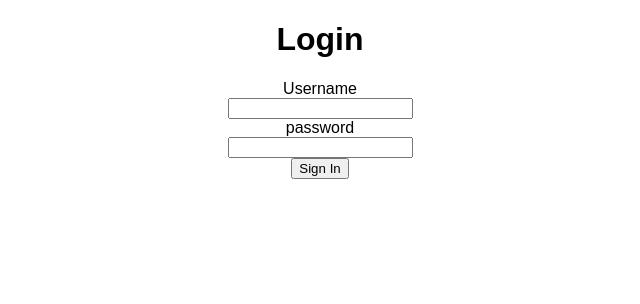
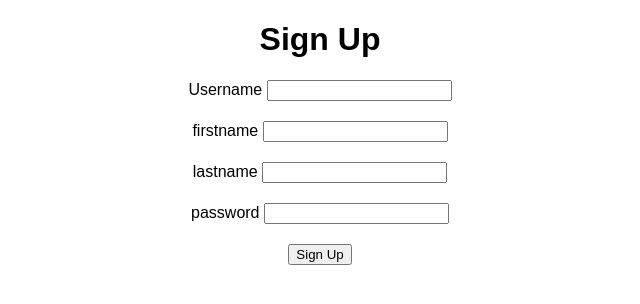
Before and after one commit to OliWalker/versus-fe, a React (Create React App) app in the folder versus-fe/: page / in a window 1280 px wide. Shown: the top 304 px of the page, without its empty margins (320-960 px from the left). Built offline with nearby package versions, Linux system fonts and the light colour scheme.

Commit message:
SignUp Page

```diff
--- a/versus-fe/src/App.js
+++ b/versus-fe/src/App.js
@@ -1,13 +1,14 @@
 import React, { Component } from 'react';
 import './App.css';
 import LoginPage from './containers/LoginPage/LoginPage'
+import SignUp from './containers/SignUp/SignUp'
 
 class App extends Component {
 
   render() {
     return (
       <div className="App">
-      <LoginPage/>
+      <SignUp/>
       </div>
     );
   }
--- a/versus-fe/src/containers/LoginPage/LoginPage.css
+++ b/versus-fe/src/containers/LoginPage/LoginPage.css
@@ -0,0 +1,12 @@
+.loginContainer{
+  margin: 50px
+}
+
+.loginDetails{
+  margin-top: 200px;
+  height: 100px
+}
+
+.signUp{
+  margin-top: 50px;
+}
--- a/versus-fe/src/containers/LoginPage/LoginPage.js
+++ b/versus-fe/src/containers/LoginPage/LoginPage.js
@@ -39,19 +39,21 @@ class LoginPage extends Component {
 
   render() {
     return (
-      <div>
+      <div className="loginContainer">
         <h1> Login </h1>
-      <div className="login details">
-        <form>
+        <div className="loginDetails">
+          <form onSubmit={this.sendDetails}>
             Username <br/>
             <input type="text" onChange={this.handleUsernameChange} value={this.state.username}/>
             <br/>
             password <br/>
             <input type="text" onChange={this.handlePasswordChange} value={this.state.password}/>
             <br/>
-          <input type="submit" onClick={this.sendDetails} value="Sign In"/>
+            <input type="submit" value="Sign In"/>
           </form>
         </div>
+        <br/>
+        <a className="signUp" href=""> Sign up </a>
       </div>
     );
   }
--- /dev/null
+++ b/versus-fe/src/containers/SignUp/SignUp.css
@@ -0,0 +1,3 @@
+.divider {
+  margin: 20px
+}
--- /dev/null
+++ b/versus-fe/src/containers/SignUp/SignUp.js
@@ -0,0 +1,85 @@
+import React, { Component } from 'react';
+import './SignUp.css'
+
+
+class SignUp extends Component {
+  constructor(props){
+    super(props)
+    this.state = {
+      username:'',
+      firstname:'',
+      lastname:'',
+      password:''
+    }
+  }
+    sendSignUp = (event) => {
+      event.preventDefault()
+
+      let signUpDetails = {
+        username:this.state.username ,
+        firstname:this.state.firstname,
+        lastname:this.state.lastname,
+        password:this.state.password
+      }
+
+      fetch('http://localhost:3000/loginDetails', {
+        method: "POST",
+        headers: {
+          "Content-Type": "application/json; charset=utf-8"
+        },
+        body: JSON.stringify(signUpDetails)
+      })
+    }
+
+
+    handleUsernameChange =  (event) => {
+      this.setState({username: event.target.value})
+    }
+
+    handleFirstnameChange =  (event) => {
+      this.setState({firstname: event.target.value})
+    }
+
+    handleLastnameChange =  (event) => {
+      this.setState({lastname: event.target.value})
+    }
+
+    handlePasswordChange =  (event) => {
+      this.setState({password: event.target.value})
+    }
+
+  render() {
+    return (
+      <div>
+        <h1> Sign Up </h1>
+        <form onSubmit={this.sendSignUp}>
+
+          <div className="divider">
+            <span> Username </span>
+            <input type="text" value={this.state.username}/>
+          </div>
+
+          <div className="divider">
+            <span> firstname </span>
+            <input type="text" value={this.state.firstname}/>
+          </div>
+
+          <div className="divider">
+            <span> lastname </span>
+            <input type="text" value={this.state.lastname}/>
+          </div>
+
+          <div className="divider">
+            <span> password </span>
+            <input type="text" value={this.state.password}/>
+          </div>
+
+          <input type="submit" value="Sign Up"/>
+        </form>
+      </div>
+    );
+  }
+
+}
+
+export default SignUp;
```
Lines whose indentation alone changed are shown as unchanged.
